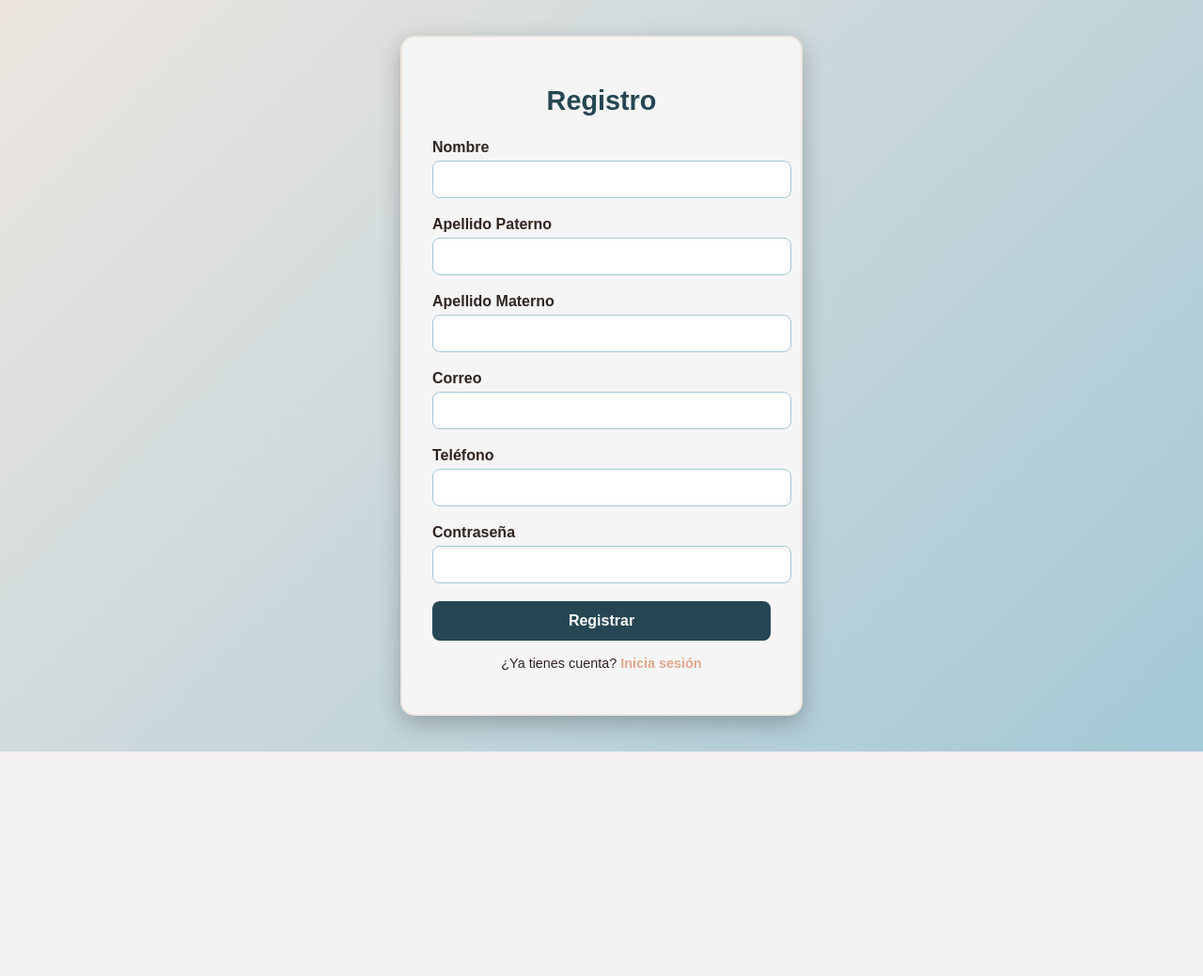
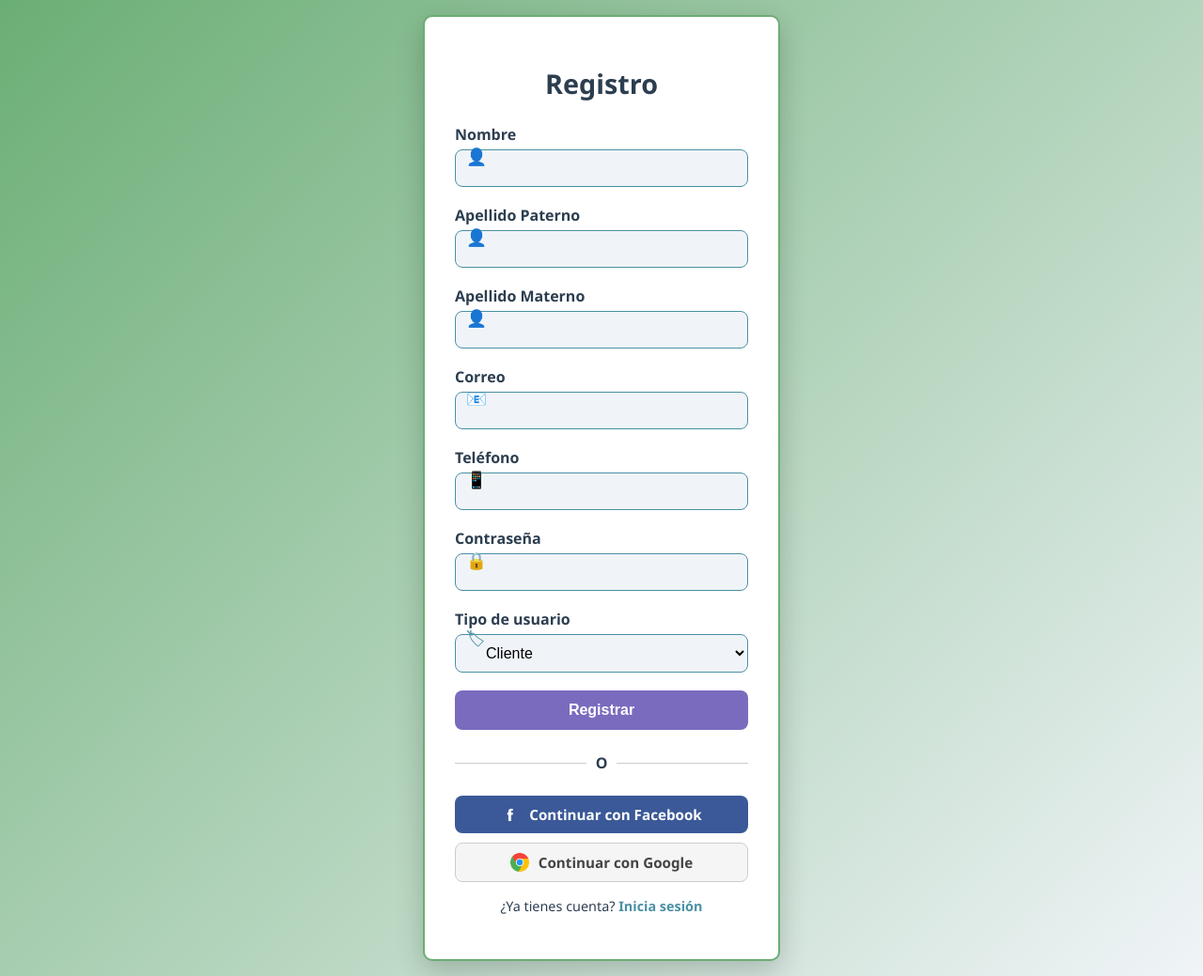
Before and after one commit to vertrox10/proyecto281, a Flask app: page /register in a window 1280 px wide. Shown: the whole page at 94% size. Before the commit the page ends 800 px from the top, so only its background shows below. Run offline with Flask 3, Linux system fonts and the light colour scheme.

Commit message:
Proyecto 281

```diff
--- a/app.py
+++ b/app.py
@@ -16,6 +16,7 @@ import datetime
 from flask import Flask
 from flask_mail import Mail
 from flask import request, jsonify, session
+import re
 
 app = Flask(__name__)
 app.secret_key = "supersecreto"  # Necesario para manejar sesiones
@@ -121,26 +122,53 @@ def login():
 
 
 # 🔹 Registro
+def es_correo_valido(correo):
+    patron = r"^[\w\.-]+@([\w\.-]+)$"
+    match = re.match(patron, correo)
+    if not match:
+        return False
+
+    dominio = match.group(1).lower()
+    dominios_permitidos = ["gmail.com", "outlook.com"]
+
+    return dominio in dominios_permitidos
+
 @app.route("/register", methods=["GET", "POST"])
 def register():
     if request.method == "POST":
+        nombre = request.form["nombre"]
+        ap_paterno = request.form["ap_paterno"]
+        ap_materno = request.form["ap_materno"]
+        correo = request.form["correo"].lower().strip()
+        telefono = request.form["telefono"]
+        password = request.form["password"]
+
+        hashed_password = generate_password_hash(password)
+        id_rol = int(request.form["id_rol"])
+
+        if not es_correo_valido(correo):
+            flash("Formato de correo inválido ❌", "danger")
+            return redirect(url_for("register"))
+        if not es_contrasena_valida(password):
+            flash("La contraseña debe tener al menos 8 caracteres una mayuscula, minuscula,numero")
+            return redirect(url_for ("register"))
+        hashed_password=generate_password_hash(password)
+
+        if not es_telefono_valido(telefono):
+            flash("El teléfono debe contener solo números (7 a 15 dígitos) ❌", "danger")
+            return redirect(url_for("register"))
+        conn = get_db_connection()
+        if not conn:
+            flash("Error de conexión con la base de datos.", "danger")
+            return redirect(url_for("register"))
+
         try:
-            nombre = request.form["nombre"]
-            ap_paterno = request.form["ap_paterno"]
-            ap_materno = request.form["ap_materno"]
-            correo = request.form["correo"]
-            telefono = request.form["telefono"]
-            password = request.form["password"]
-
-            # Encriptar contraseña
-            hashed_password = generate_password_hash(password)
-
-            id_rol = 2  # 👈 Rol por defecto = Usuario
-
-            conn = get_db_connection()
-            if not conn:
-                flash("Error de conexión con la base de datos.", "danger")
+            cursor = conn.cursor(dictionary=True)
+            cursor.execute("SELECT 1 FROM usuario WHERE correo = %s", (correo,))
+            if cursor.fetchone():
+                flash("Este correo ya está registrado ❌", "danger")
                 return redirect(url_for("register"))
+            cursor.close()
 
             cursor = conn.cursor()
             cursor.execute("""
@@ -149,11 +177,12 @@ def register():
             """, (nombre, ap_paterno, ap_materno, correo, telefono, hashed_password, id_rol))
 
             conn.commit()
-            flash("Usuario registrado con éxito. Ahora inicia sesión.", "success")
+            flash("Usuario registrado con éxito ✅. Ahora inicia sesión.", "success")
 
         except Error as e:
             print("❌ Error en register:", e)
             flash("Error al registrar: " + str(e), "danger")
+
         finally:
             if cursor: cursor.close()
             if conn: conn.close()
@@ -161,6 +190,19 @@ def register():
         return redirect(url_for("login"))
 
     return render_template("register.html")
+def es_telefono_valido(telefono):
+    return re.fullmatch(r"\d{7,15}", telefono) is not None
+
+def es_contrasena_valida(password):
+    if len(password) < 8:
+        return False
+    if not re.search(r"[A-Z]", password):  # Mayúscula
+        return False
+    if not re.search(r"[a-z]", password):  # Minúscula
+        return False
+    if not re.search(r"[0-9]", password):  # Número
+        return False
+    return True
 
 
 # 🔹 Dashboard
--- a/static/style.css
+++ b/static/style.css
@@ -1,30 +1,37 @@
 /* 🎨 Fondo general */
 body {
-    font-family: Arial, sans-serif;
-    background: linear-gradient(135deg, #EDE6E0, #A3C8D6); /* Beige Suave + Celeste Claro */
-    height: 100vh;
+    font-family: 'Segoe UI', sans-serif;
+    background: linear-gradient(135deg, #6BAE75, #F0F4F8);
+    min-height: 100vh;
+    height: auto;
+    margin: 0;
     display: flex;
+    flex-direction: column;
     justify-content: center;
     align-items: center;
-    margin: 0;
+    padding: 1rem;
+    box-sizing: border-box;
+    overflow-y: auto;
 }
 
-/* 📦 Caja del login */
+/* 📦 Caja del registro */
 .login-container {
-    background: #F5F5F5; /* Gris Claro */
+    background: #FFFFFF;
     padding: 2rem;
-    border-radius: 15px;
-    width: 360px;
-    box-shadow: 0 8px 25px rgba(0,0,0,0.25);
+    border-radius: 10px;
+    width: 100%;
+    max-width: 380px;
+    box-shadow: 0 10px 30px rgba(0,0,0,0.2);
     text-align: center;
-    border: 2px solid #EDE6E0; /* Beige Suave */
+    border: 2px solid #6BAE75;
+    box-sizing: border-box;
 }
 
 /* 📝 Título */
 .login-container h1 {
     margin-bottom: 1.5rem;
-    color: #264653; /* Azul Profundo */
-    font-size: 1.8rem;
+    color: #2C3E50;
+    font-size: clamp(1.5rem, 4vw, 1.8rem);
     font-weight: bold;
 }
 
@@ -32,63 +39,82 @@ body {
 .input-group {
     text-align: left;
     margin-bottom: 1.2rem;
+    position: relative;
 }
 
 .input-group label {
     display: block;
     font-weight: bold;
     margin-bottom: 0.3rem;
-    color: #2F241F; /* Marrón Oscuro */
+    color: #2C3E50;
 }
 
-.input-group input {
+.input-group input,
+.input-group select {
     width: 100%;
-    padding: 10px;
-    border: 1px solid #A3C8D6; /* Celeste Claro */
+    padding: 10px 10px 10px 28px;
+    border: 1px solid #4A90A4;
     border-radius: 8px;
+    background: #F0F4F8;
     font-size: 1rem;
-    background: #fff;
-    transition: 0.3s ease;
+    box-sizing: border-box;
 }
 
-.input-group input:focus {
-    border-color: #264653; /* Azul Profundo */
-    outline: none;
-    box-shadow: 0 0 6px rgba(38, 70, 83, 0.4);
+/* ✏️ Íconos por tipo */
+.input-group.icon-user::before {
+    content: "👤";
+}
+.input-group.icon-mail::before {
+    content: "📧";
+}
+.input-group.icon-phone::before {
+    content: "📱";
+}
+.input-group.icon-pass::before {
+    content: "🔒";
+}
+.input-group.icon-role::before {
+    content: "🏷";
+}
+
+/* 📌 Estilo base de todos los íconos */
+.input-group::before {
+    position: absolute;
+    left: 12px;
+    top: 50%;
+    transform: translateY(-50%);
+    font-size: 1.1rem;
+    color: #4A90A4;
 }
 
 /* 🔘 Botón */
 button {
     width: 100%;
     padding: 12px;
-    border: none;
-    background: #264653; /* Azul Profundo */
+    background: #7A6BBE;
     color: #fff;
     font-size: 1rem;
     font-weight: bold;
+    border: none;
     border-radius: 8px;
     cursor: pointer;
-    transition: background 0.3s ease, transform 0.1s ease;
+    transition: background 0.3s ease;
 }
-
 button:hover {
-    background: #2F241F; /* Marrón Oscuro */
-    transform: scale(1.02);
+    background: #5A4CA0;
 }
 
 /* 📌 Texto registro */
 .register-text {
     margin-top: 1rem;
     font-size: 0.9rem;
-    color: #2F241F; /* Marrón Oscuro */
+    color: #2C3E50;
 }
-
 .register-text a {
-    color: #E3A78C; /* Durazno Suave */
+    color: #4A90A4;
     text-decoration: none;
     font-weight: bold;
 }
-
 .register-text a:hover {
     text-decoration: underline;
 }
@@ -101,49 +127,87 @@ button:hover {
     font-size: 0.9rem;
     font-weight: bold;
 }
-
 .alert-success {
-    background: #7A8C6E; /* Verde Oliva */
+    background: #6BAE75;
+    color: #fff;
+}
+.alert-danger {
+    background: #F9D6D5;
+    color: #2C3E50;
+}
+.alert-info {
+    background: #4A90A4;
     color: #fff;
 }
 
-.alert-danger {
-    background: #E3A78C; /* Durazno Suave */
-    color: #2F241F; /* Marrón Oscuro */
+/* 🔗 Divider */
+.social-divider {
+    text-align: center;
+    margin: 1.5rem 0;
+    position: relative;
+}
+.social-divider span {
+    background: #fff;
+    padding: 0 10px;
+    color: #2C3E50;
+    font-weight: bold;
+    position: relative;
+    z-index: 1;
+}
+.social-divider::before {
+    content: "";
+    position: absolute;
+    top: 50%;
+    left: 0;
+    right: 0;
+    height: 1px;
+    background: #ccc;
+    z-index: 0;
 }
 
-.alert-info {
-    background: #A3C8D6; /* Celeste Claro */
-    color: #264653; /* Azul Profundo */
+/* 🔗 Social login */
+.social-login {
+    display: flex;
+    flex-direction: column;
+    gap: 10px;
 }
-/*capcha*/
-/* Contenedor input + icono */
-.captcha-input {
-    position: relative;
+.btn-facebook,
+.btn-google {
     display: flex;
     align-items: center;
+    justify-content: center;
+    padding: 10px;
+    border-radius: 8px;
+    font-weight: bold;
+    text-decoration: none;
+    font-size: 0.95rem;
+}
+.btn-facebook {
+    background: #3b5998;
+    color: #fff;
+}
+.btn-google {
+    background: #f5f5f5;
+    color: #444;
+    border: 1px solid #ccc;
+}
+.btn-facebook img,
+.btn-google img {
+    width: 20px;
+    margin-right: 10px;
 }
 
-.captcha-input input {
-    flex: 1;
-    padding-right: 35px; /* espacio para el icono */
+/* 📱 Ajustes móviles */
+@media (max-width: 480px) {
+    .login-container {
+        padding: 1rem;
+        max-width: 100%;
+    }
+    .login-container h1 {
+        font-size: 1.5rem;
+    }
+    button {
+        padding: 10px;
+        font-size: 0.9rem;
+    }
 }
-
-/* Ícono de estado */
-#captcha-status {
-    position: absolute;
-    right: 10px;
-    font-size: 1.2rem;
-    pointer-events: none;
-}
-
-/* Colores para validación */
-.valid {
-    color: #4CAF50; /* Verde */
-    content: "✔";
-}
-
-.invalid {
-    color: #E74C3C; /* Rojo */
-    content: "✖";
-}
--- a/templates/register.html
+++ b/templates/register.html
@@ -7,34 +7,74 @@
 </head>
 <body>
     <div class="login-container">
+
         <h1>Registro</h1>
+
+        <!-- 📌 Mensajes flash -->
+        {% with messages = get_flashed_messages(with_categories=true) %}
+          {% if messages %}
+            {% for category, message in messages %}
+              <div class="alert {{ category }}">
+                {{ message }}
+              </div>
+            {% endfor %}
+          {% endif %}
+        {% endwith %}
+
         <form method="POST">
-            <div class="input-group">
+            <div class="input-group icon-user">
                 <label for="nombre">Nombre</label>
                 <input type="text" id="nombre" name="nombre" required>
             </div>
-            <div class="input-group">
+
+            <div class="input-group icon-user">
                 <label for="ap_paterno">Apellido Paterno</label>
                 <input type="text" id="ap_paterno" name="ap_paterno" required>
             </div>
-            <div class="input-group">
+
+            <div class="input-group icon-user">
                 <label for="ap_materno">Apellido Materno</label>
                 <input type="text" id="ap_materno" name="ap_materno" required>
             </div>
-            <div class="input-group">
+
+            <div class="input-group icon-mail">
                 <label for="correo">Correo</label>
                 <input type="email" id="correo" name="correo" required>
             </div>
-            <div class="input-group">
+
+            <div class="input-group icon-phone">
                 <label for="telefono">Teléfono</label>
                 <input type="text" id="telefono" name="telefono" required>
             </div>
-            <div class="input-group">
+
+            <div class="input-group icon-pass">
                 <label for="password">Contraseña</label>
                 <input type="password" id="password" name="password" required>
             </div>
+
+            <div class="input-group icon-role">
+                <label for="id_rol">Tipo de usuario</label>
+                <select id="id_rol" name="id_rol" required>
+                    <option value="2">Cliente</option>
+                    <option value="1">Administrador</option>
+                </select>
+            </div>
+
             <button type="submit">Registrar</button>
         </form>
+
+        <div class="social-divider">
+            <span>O</span>
+        </div>
+
+        <div class="social-login">
+            <a href="/login/facebook" class="btn-facebook">
+                <img src="{{ url_for('static', filename='facebook-icon.png') }}" alt="Facebook"> Continuar con Facebook
+            </a>
+            <a href="/login/google" class="btn-google">
+                <img src="{{ url_for('static', filename='google-icon.png') }}" alt="Google"> Continuar con Google
+            </a>
+        </div>
 
         <div class="register-text">
             <p>¿Ya tienes cuenta? <a href="{{ url_for('login') }}">Inicia sesión</a></p>
```
Also changed, not shown: templates/dashboard.html (+10 -36 lines), templates/dashboard_cliente.html (added, +49 -0 lines), templates/login.html (+13 -7 lines), static/facebook-icon.png (added), static/google-icon.png (added).
